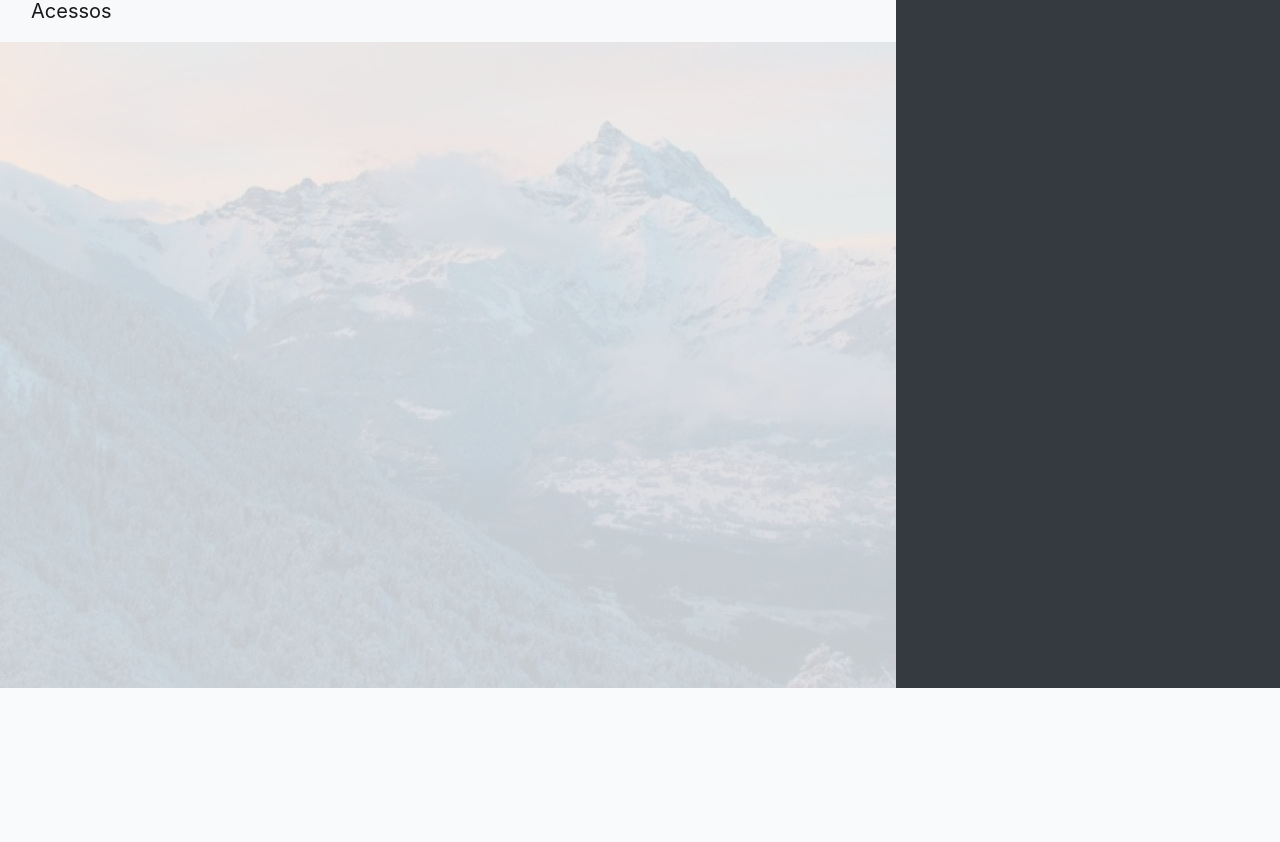
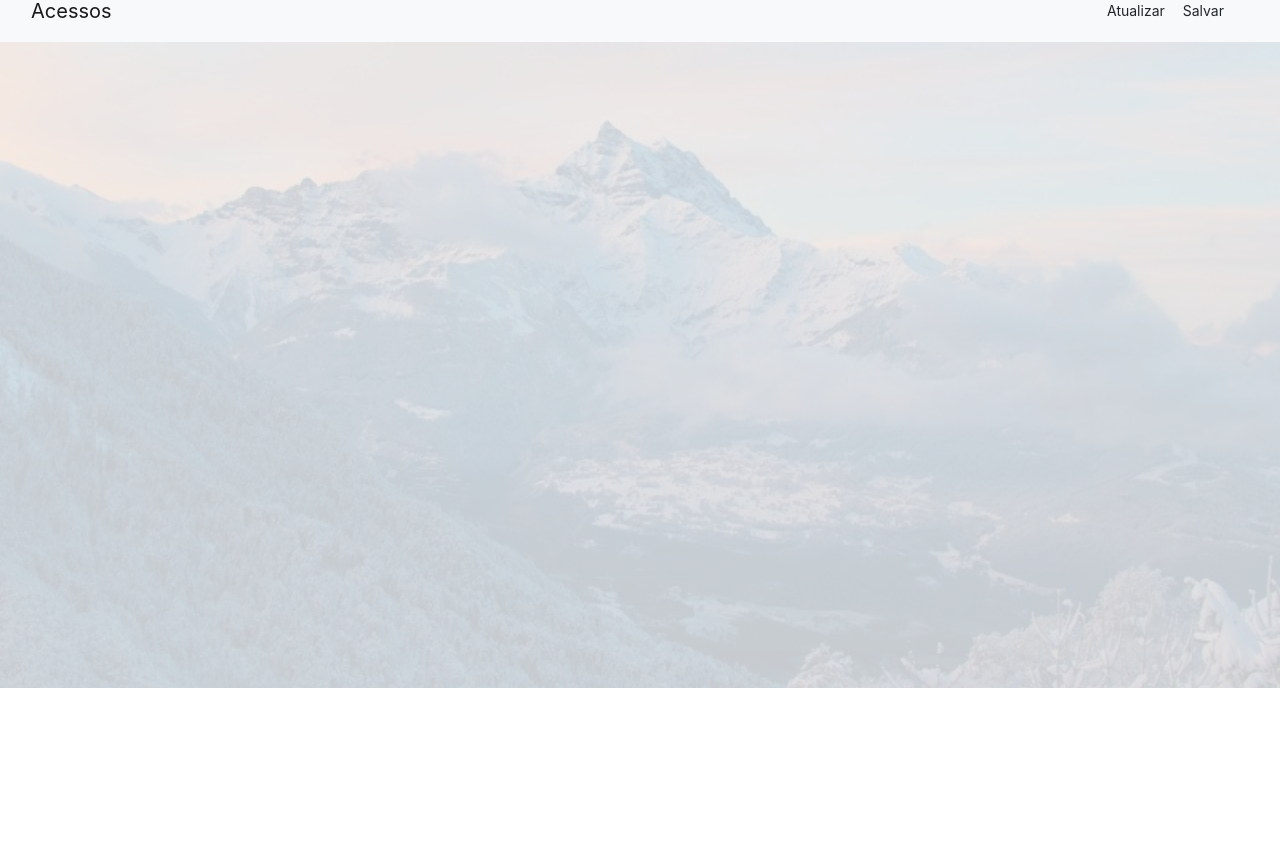
Before and after one commit to CoreIFAL/Tracker-Core, a Flask app: page /grafico in a window 1280 px wide. Shown: the part 112-954 px from the top of the page. Run offline with Flask 2, Linux system fonts and the light colour scheme; some libraries are stand-ins or nearby versions.

Commit message:
interface changes

```diff
--- a/app/static/css/main.css
+++ b/app/static/css/main.css
@@ -31,11 +31,14 @@ html, body{
 }
 .containersG{
     background-color: #f8f9fac8;
-    display: grid;
-    grid-column: span;
+    display: table;
+    position: absolute;
+    top: 0;
+    left: 0;
+    padding: 0;
+    margin: 0;
     width: 100%;
     height: 100%;
-    text-align: center;
 }
 table, th, td {
     border: 1px solid black;
--- a/app/templates/grafico.html
+++ b/app/templates/grafico.html
@@ -65,8 +65,6 @@
                         title:'Uso dos Laboratórios',
                         subtitle: 'Últimos 30 dias'
                     },
-                    width: "1200",
-                    height: "600",
                     backgroundColor: { fill:'transparent' },
                         axes: {
                         y: {
@@ -81,6 +79,8 @@
                     window.location("http://chart.googleapis.com/")
                 }
                 chart.draw(data, google.charts.Line.convertOptions(options));
+                var container = document.getElementById("graficoLabs").firstChild.firstChild;
+                container.style.width = "100%";
             }
 
         </script>
@@ -100,7 +100,7 @@
                 </div>
             </div>
         </div>
-        <nav class="navbar navbar-expand-lg navbar-dark bg-dark">
+        <nav class="navbar navbar-expand-lg navbar-dark bg-dark" style="z-index: 10">
                 <img src="../static/images/Traker core logo bar.svg" alt="" width="100px" height="auto">
                 <a class="navbar-brand inactiveLink" href=""><h1>Tracker Core</h1></a>
                 <div class="nav navbar-right">
@@ -121,7 +121,7 @@
                     </ul>
                 </div>
             </nav>
-            <nav class="navbar navbar-expand-lg navbar-light bg-light">
+            <nav class="navbar navbar-expand-lg navbar-light bg-light" style="z-index: 10">
                     <div class="container-fluid ">
 
                       <div class="navbar-header">
@@ -153,12 +153,8 @@
         <div class="corpo">
             <div id="line_top_x"></div>
             <div class="containersG">
-                <div id="graficoLabs"></div>
+                <div style="position: absolute; top: 17%; left: 1%; width:98%; height: 82%" id="graficoLabs"></div>
             </div>
-            <nav class="filter-button-group containerLateral">
-                <div style="position: fixed;">
-                </div>
-            </nav>
         </div>
 
     </body>
```
Also changed, not shown: app/templates/index.html (+14 -4 lines), app/templates/usuario.html (+11 -12 lines).
